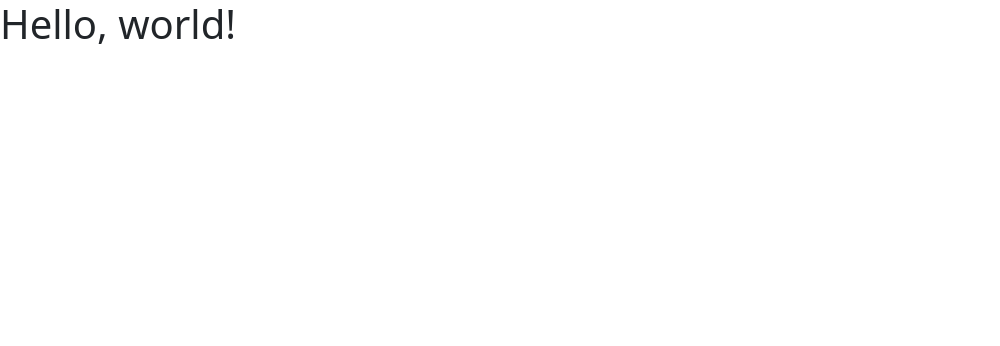
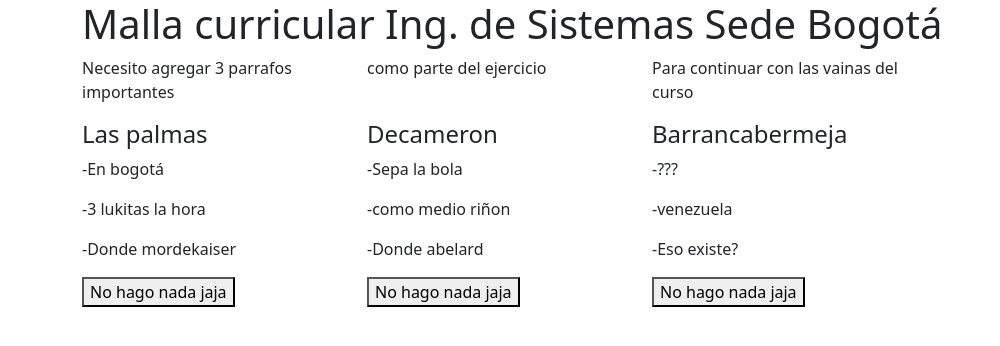
Before and after one commit to nicolasmorenocr/coursera_fullstack, a website: page index.html in a window 1280 px wide. Shown: the whole page, without its empty margins (0-1000 px from the left). Drawn offline with nearby package versions, Linux system fonts and the light colour scheme.

Commit message:
molestando con bootstrap

```diff
--- a/index.html
+++ b/index.html
@@ -14,8 +14,81 @@
 </head>
 
 <body>
-    <h1>Hello, world!</h1>
+    <div class="container">
+        <div class="row">
+            <h1>Malla curricular Ing. de Sistemas Sede Bogotá</h1>
+        </div>
+    </div>
+    <div class="container">
+        <div class="row align-items-start">
+            <div class="col-3">
+                <p>Necesito agregar 3 parrafos importantes</p>
+            </div>
+            <div class="col-3">
+                <p>como parte del ejercicio</p>
+            </div>
+            <div class="col-3">
+                <p>Para continuar con las vainas del curso</p>
+            </div>
+        </div>
+        <div class="row align-items-center">
 
+            <div class="col-md-3">
+                <div class="row-md-4">
+                    <h4>Las palmas</h4>
+                </div>
+                <div class="row-md-4">
+                    <p>-En bogotá</p>
+                </div>
+                <div class="row-md-4">
+                    <p>-3 lukitas la hora</p>
+                </div>
+                <div class="row-md-4">
+                    <p>-Donde mordekaiser</p>
+                </div>
+                <div class="row-md-4">
+                    <button>No hago nada jaja</button>
+                </div>
+            </div>
+
+            <div class="col-md-3">
+                <div class="row-md-4">
+                    <h4>Decameron</h4>
+                </div>
+                <div class="row-md-4">
+                    <p>-Sepa la bola</p>
+                </div>
+                <div class="row-md-4">
+                    <p>-como medio riñon</p>
+                </div>
+                <div class="row-md-4">
+                    <p>-Donde abelard</p>
+                </div>
+                <div class="row-md-4">
+                    <button>No hago nada jaja</button>
+                </div>
+            </div>
+
+            <div class="col-md-3">
+                <div class="row-md-4">
+                    <h4>Barrancabermeja</h4>
+                </div>
+                <div class="row-md-4">
+                    <p>-???</p>
+                </div>
+                <div class="row-md-4">
+                    <p>-venezuela</p>
+                </div>
+                <div class="row-md-4">
+                    <p>-Eso existe?</p>
+                </div>
+                <div class="row-md-4">
+                    <button>No hago nada jaja</button>
+                </div>
+            </div>
+
+        </div>
+    </div>
     <!-- Optional JavaScript -->
     <!-- jQuery first, then Popper.js, then Bootstrap JS -->
     <script src="node_modules/jquery/dist/jquery.min.js"></script>
```
